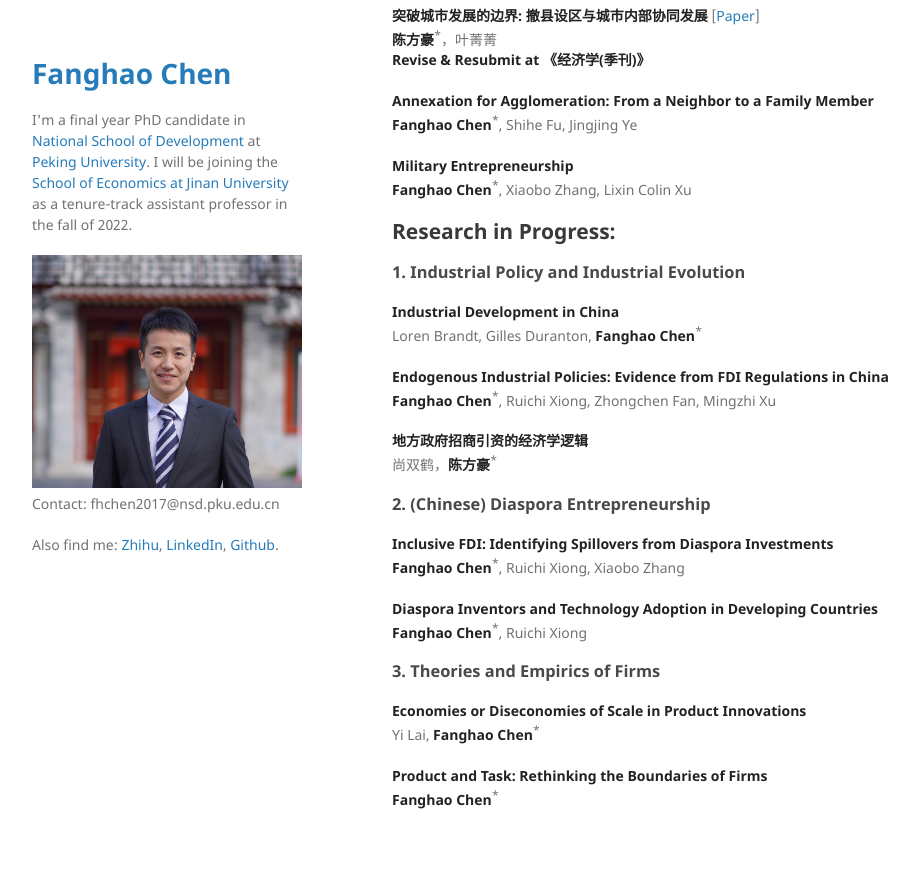
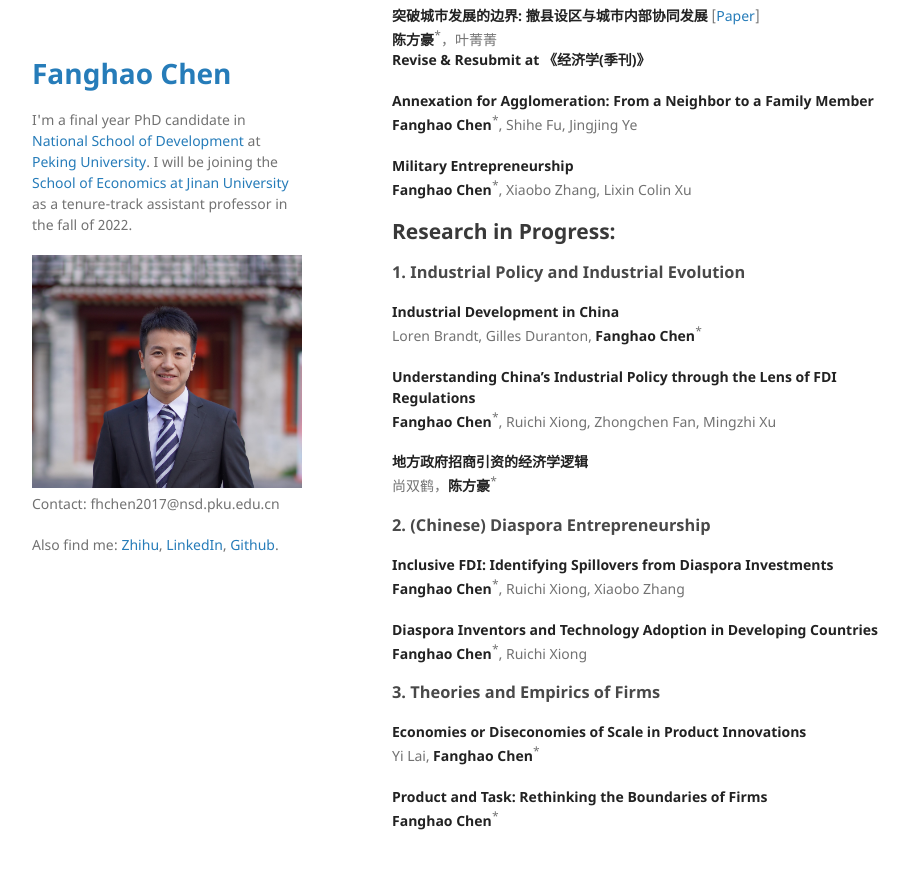
Before and after one commit to FanghaoChen/homepage, a Jekyll site: the page built from research.md, in a window 1280 px wide and 900 px high, scrolled down 610 px. Shown: the top 869 px of the window, without its empty margins (178-1097 px from the left). Built offline with Jekyll 4.4.1, drawn with Linux system fonts in a browser that asks for light colours.

Commit message:
Update research.md

```diff
--- a/research.md
+++ b/research.md
@@ -44,7 +44,7 @@ layout: default
 **Industrial Development in China** <br/>
 Loren Brandt, Gilles Duranton, **Fanghao Chen**<sup>*</sup>
 
-**Endogenous Industrial Policies: Evidence from FDI Regulations in China** <br/>
+**Understanding China's Industrial Policy through the Lens of FDI Regulations** <br/>
 **Fanghao Chen**<sup>*</sup>, Ruichi Xiong, Zhongchen Fan, Mingzhi Xu
 
 **地方政府招商引资的经济学逻辑**  <br/>
```
